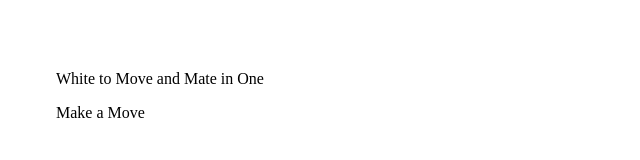
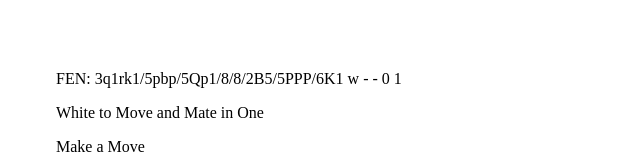
Before and after one commit to joeldick/chess_puzzles2, a React (Vite) app: page / in a window 1280 px wide. Shown: the part 649-809 px from the top of the page, without its empty margins (0-640 px from the left). Built offline with nearby package versions, Linux system fonts and the light colour scheme.

Commit message:
showing puzzle FEN

```diff
--- a/src/App.jsx
+++ b/src/App.jsx
@@ -43,14 +43,18 @@ function App() {
   }
 
   const loadUserProgress = async (userId) => {
-    const docRef = doc(db, "users", userId);
-    const docSnap = await getDoc(docRef);
+    try {
+      const docRef = doc(db, "users", userId);
+      const docSnap = await getDoc(docRef);
 
-    if (docSnap.exists()) {
-       console.debug("Current problem is", docSnap.data().currentProblemIndex);
-       setCurrentProblemIndex(docSnap.data().currentProblemIndex);
-    } else {
-      console.log("No such document.");
+      if (docSnap.exists()) {
+         setCurrentProblemIndex(docSnap.data().currentProblemIndex);
+      } else {
+        await setDoc(docRef, { currentProblemIndex: 0 });
+        setCurrentProblemIndex(0);
+      }
+    } catch (e) {
+      console.error("Error getting document: ", e);
     }
   }
 
@@ -147,7 +151,7 @@ function App() {
           </div>
         ) : (
           <div>
-          <button className='logout-button' onClick={() => logout({ returnTo: window.location.origin})}>
+          <button className='logout-button' onClick={() => logout({ returnTo: window.location.origin })}>
             Log Out
           </button>
           <p>Hi {user.name}. You are logged in.</p>
@@ -188,6 +192,9 @@ function App() {
             }}
           />
         </div>
+        <div id="FENText">
+          FEN: {gamePosition}
+        </div>
         <div id="PromptText">
           {promptText}
         </div>
```
Also changed, not shown: 1 other file (tests, documents, lock files or other folders).
